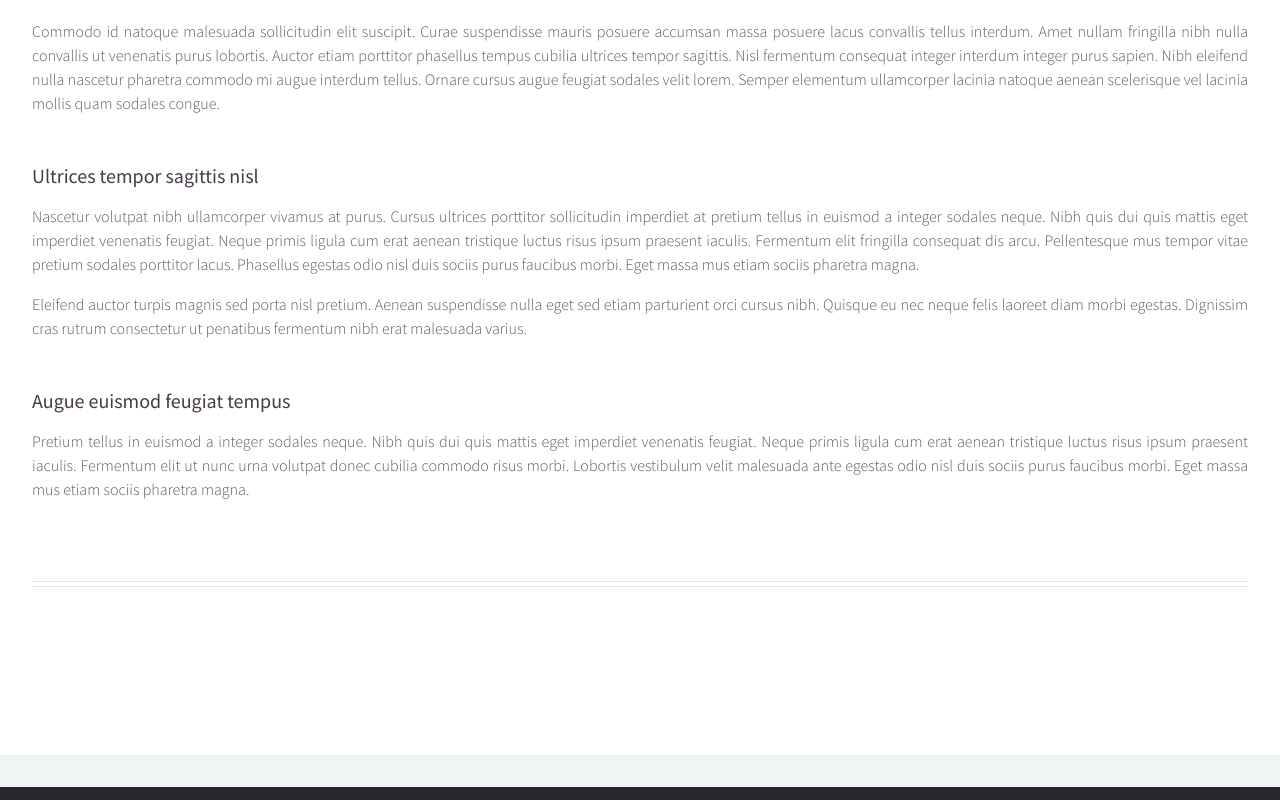
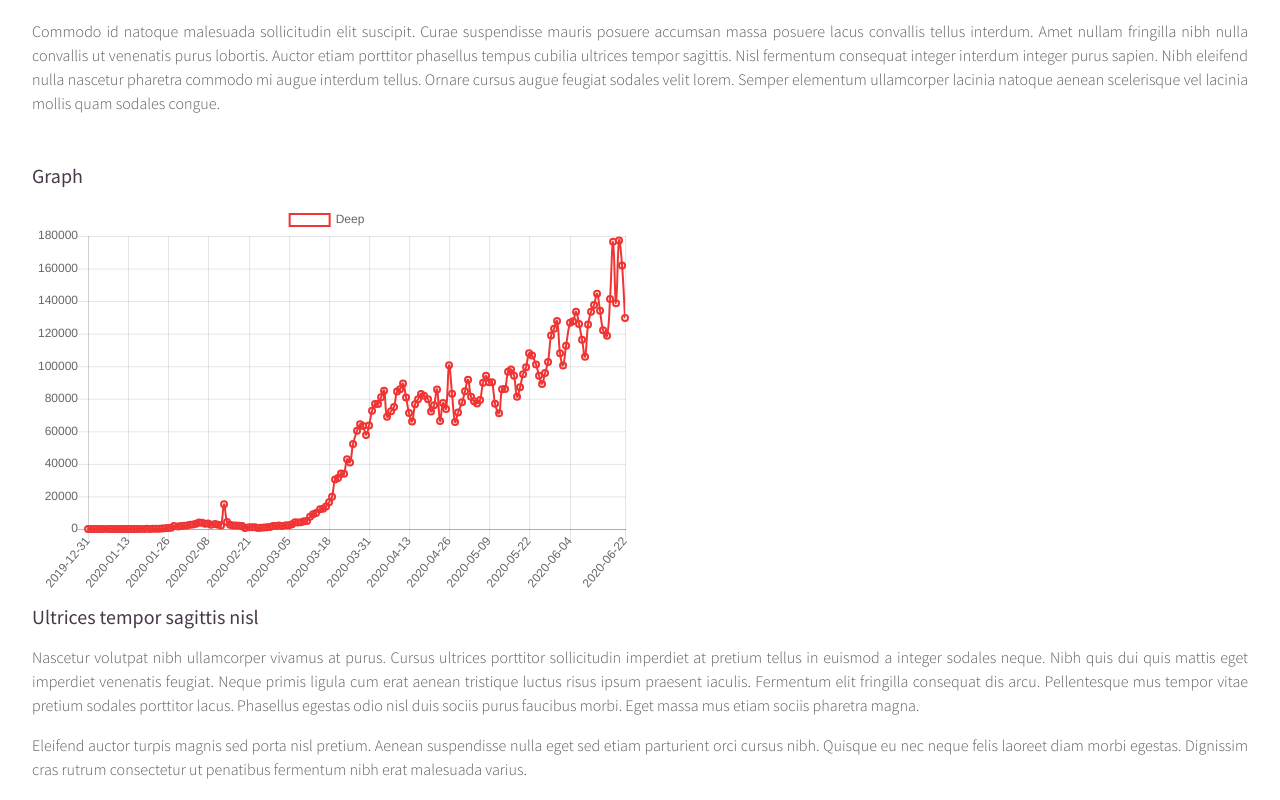
Before and after one commit to qiaw99/DBS_Project, a plain HTML site: page website/no-sidebar.html in a window 1280 px wide. Shown: the part 1080-1880 px from the top of the page. Drawn offline with nearby package versions, Linux system fonts and the light colour scheme.

Commit message:
chart without time interval

```diff
--- a/website/assets/js/main.js
+++ b/website/assets/js/main.js
@@ -1,31 +1,80 @@
+/*
+ *      TODO:
+ *      1. Add interval feature
+ *      2. Add select country date and represent into table feature
+ *
+ */
+
+function makeCasesSorted (rowData) {
+    let result = {};
+    Object.keys(rowData).sort().forEach((key) => {
+        result[key] = rowData[key]
+    });
+    return result;
+}
+
+
 $(document).ready(function () {
-    let daily_cases = {};
-    let daily_deathes = {};
+
+    let dailyCases = {};
+    let dailyDeathes = {};
     $.ajax({
 		url: "/assets/data/record_export.csv",
 		dataType: "text",
-		success: function(data) {
-			prepare_data(data);
+		success: function(recordData) {
+			prepare_data(recordData);
 		}
 	});
 
-    function prepare_data(data) {
-        var line_data = data.split(/\r?\n/);
-        /* begin with 1 to avoid header */
+    function prepare_data(recordData) {
+        let unsortedDailyCases = {};
+        let unsortedDailyDeathes = {};
+        var line_data = recordData.split(/\r?\n/);
+        /* begin with 1 to skip header */
         for (var count = 1; count < line_data.length; count++) {
             var cell_data = line_data[count].split(",");
             var day = cell_data[2];  // position of date in record_export.csv
-
-            /* if it is in daily_cases it should be in death_cases   */
-            if (day in daily_cases) {
-                daily_cases[day] += parseInt(cell_data[3]); // position of daily cases
-                daily_deathes[day] += parseInt(cell_data[4]); // position of daily deathes. Sorry for magic numbers
+            /* if it is in unsortedDailyCases it should be in death_cases   */
+            if (day in unsortedDailyCases) {
+                dailyDeathes[day] += parseInt(cell_data[3]);   // position of daily deathes
+                unsortedDailyCases[day] += parseInt(cell_data[4]);     // position of daily cases. Sorry for magic numbers
             }
             else {
-                daily_cases[day] = parseInt(cell_data[4]); // position of daily cases
-                daily_deathes[day] = parseInt(cell_data[3]); // position of daily deathes. Sorry for magic numbers
+                dailyDeathes[day] = parseInt(cell_data[3]);
+                unsortedDailyCases[day] = parseInt(cell_data[4]);
             }
+
         }
-        console.log(daily_cases["2020-06-14"]);
+
+        let dailyCases = makeCasesSorted(unsortedDailyCases);
+        paint_cases_graph(dailyCases);
     }
+
+    function paint_cases_graph(dailyCases) {
+        date = Object.keys(dailyCases);
+        values = Object.values(dailyCases);
+		var ctxL = document.getElementById("lineChart").getContext('2d');
+		var myLineChart = new Chart(ctxL, {
+			type: 'line',
+			data: {
+				labels: date,
+				datasets: [{
+						label: "Deep",
+						data: values,
+						backgroundColor: [
+							'rgba(0, 0, 0, 0)',
+						],
+						borderColor: [
+							'rgba(240, 52, 52, 1)',
+						],
+						borderWidth: 2
+					},
+				]
+			},
+			options: {
+				responsive: true
+			}
+
+		});
+	}
 });
--- a/website/assets/js/template.js
+++ b/website/assets/js/template.js
@@ -34,17 +34,6 @@
 				$body.removeClass('is-preload');
 			}, 100);
 		});
-
-	// Dropdowns.
-		$('#nav > ul').dropotron({
-			mode: 'fade',
-			speed: 350,
-			noOpenerFade: true,
-			alignment: 'center'
-		});
-
-	// Scrolly.
-		$('.scrolly').scrolly();
 
 	// Nav.
 
--- a/website/no-sidebar.html
+++ b/website/no-sidebar.html
@@ -30,24 +30,6 @@
 					<nav id="nav">
 						<ul>
 							<li><a href="index.html">Home</a></li>
-							<li>
-								<a href="#">Dropdown</a>
-								<ul>
-									<li><a href="#">Lorem ipsum dolor</a></li>
-									<li><a href="#">Magna phasellus</a></li>
-									<li><a href="#">Etiam dolore nisl</a></li>
-									<li>
-										<a href="#">And a submenu &hellip;</a>
-										<ul>
-											<li><a href="#">Lorem ipsum dolor</a></li>
-											<li><a href="#">Phasellus consequat</a></li>
-											<li><a href="#">Magna phasellus</a></li>
-											<li><a href="#">Etiam dolore nisl</a></li>
-										</ul>
-									</li>
-									<li><a href="#">Veroeros feugiat</a></li>
-								</ul>
-							</li>
 							<li><a href="left-sidebar.html">Left Sidebar</a></li>
 							<li><a href="right-sidebar.html">Right Sidebar</a></li>
 							<li><a href="no-sidebar.html">No Sidebar</a></li>
@@ -76,6 +58,17 @@
 							interdum tellus. Ornare cursus augue feugiat sodales velit lorem. Semper elementum ullamcorper lacinia
 							natoque aenean scelerisque vel lacinia mollis quam sodales congue.
 						</p>
+
+						<section>
+							<header>
+								<h3> Graph
+							</header>
+							<div id="linechart"></div>
+								<canvas width="600" height="400" id="lineChart" style = "max-width : 600px; max-height: 400px"></canvas>
+            				</div>
+						</section>
+
+
 						<section>
 							<header>
 								<h3>Ultrices tempor sagittis nisl</h3>
@@ -156,11 +149,15 @@
 			<script src="assets/js/jquery.scrolly.min.js"></script>
 			<script src="assets/js/jquery.scrollex.min.js"></script>
 			<script src="assets/js/browser.min.js"></script>
+			<script src="https://ajax.googleapis.com/ajax/libs/jquery/3.5.1/jquery.min.js"></script>
 			<script src="assets/js/breakpoints.min.js"></script>
 			<script src="assets/js/util.js"></script>
 			<script src="assets/js/template.js"></script>
-			<!-- lib for parsing
-				 <script src="assets/js/papaparse.min.js"></script>   -->
+				<!-- lib for parsing
+					 <script src="assets/js/papaparse.min.js"></script>
+				-->
+			<!-- MDB core JavaScript -->
+			<script type="text/javascript" src="https://cdnjs.cloudflare.com/ajax/libs/mdbootstrap/4.16.0/js/mdb.min.js"></script>
 			<script src="assets/js/main.js"></script>
 
 	</body>
```
Also changed, not shown: website/assets/data/country_export.csv (line endings or trailing spaces), website/assets/data/record_export.csv.
